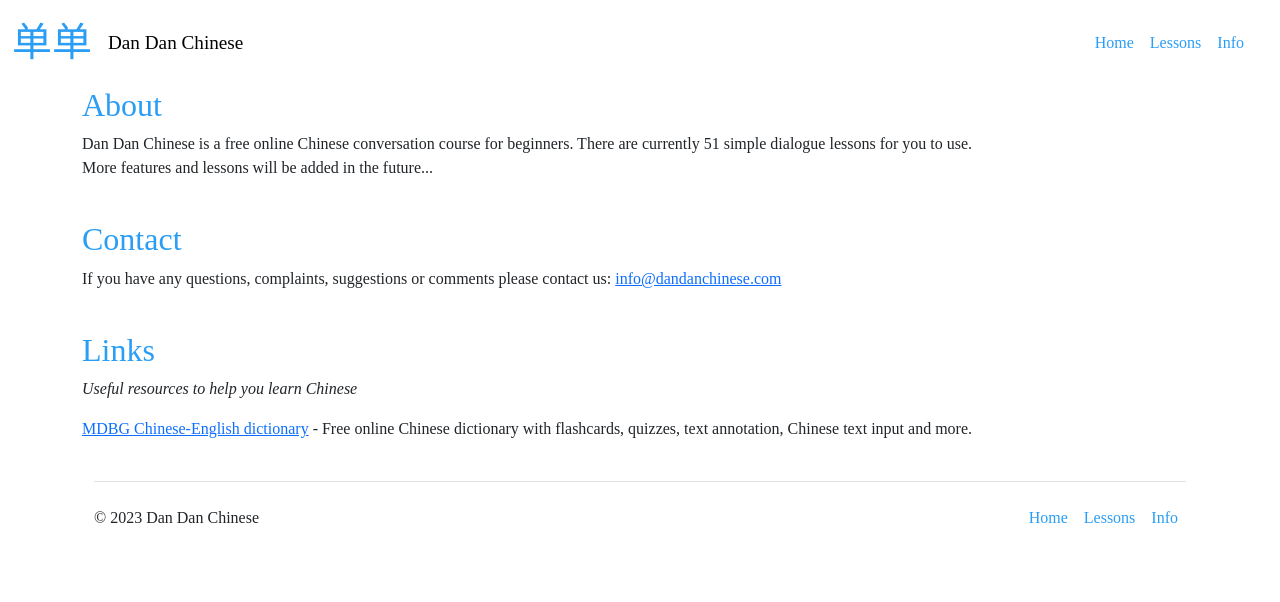
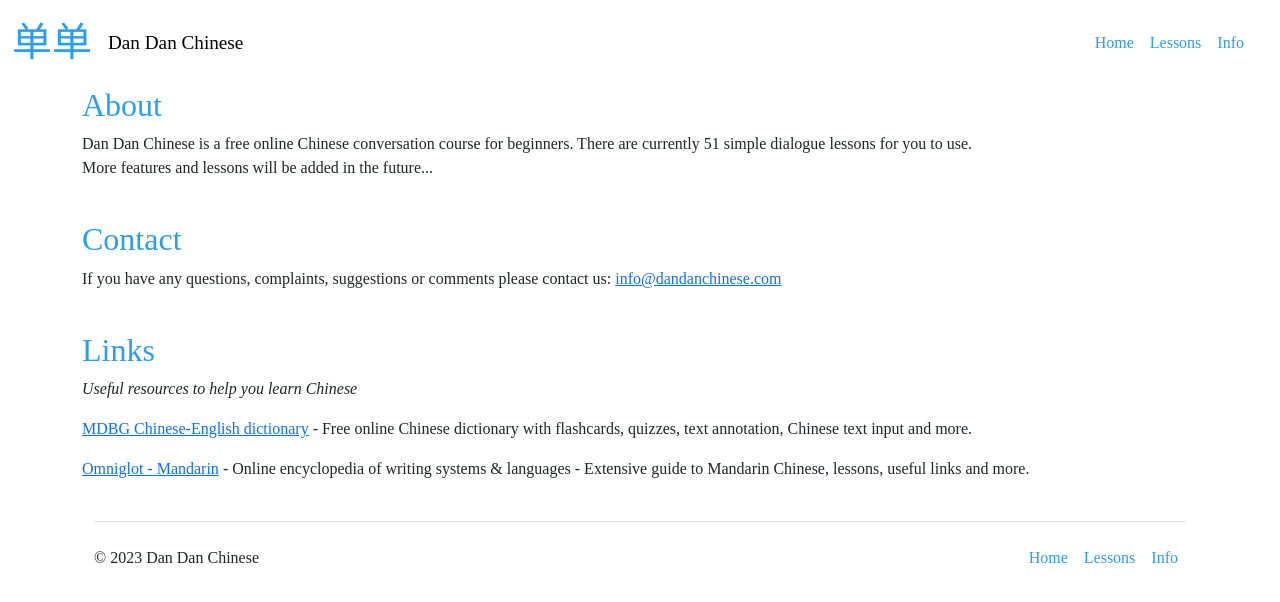
Before and after one commit to RN255/learn-chinese-gold, a React (Create React App) app: page /info in a window 1280 px wide. Shown: the top 602 px of the page. Built offline with nearby package versions, Linux system fonts and the light colour scheme.

Commit message:
added omniglot link

```diff
--- a/public/index.html
+++ b/public/index.html
@@ -2,18 +2,15 @@
 <html lang="en">
   <head>
     <meta charset="utf-8" />
-    <link rel="icon" href="%PUBLIC_URL%/danicon.png" />
+    <link rel="icon" href="%PUBLIC_URL%/favicon.ico" />
     <meta name="viewport" content="width=device-width, initial-scale=1" />
     <meta name="theme-color" content="#000000" />
     <title>Dan Dan Chinese | Learn Chinese conversation</title>
     <meta
       name="description"
-      content="Mandarin Chinese dialogues for beginners.
-      Learn Chinese online for free with conversation dialogues.
-      Learn by yourself!
-      Listen to the dialogue, read the script, follow our simple lessons!"
+      content="Mandarin Chinese dialogues for beginners. Learn Chinese online for free with conversation dialogues. Learn by yourself! Listen to the dialogue, read the script, follow our simple lessons!"
     />
-    <link rel="apple-touch-icon" href="%PUBLIC_URL%/danicon.png" />
+    <link rel="apple-touch-icon" href="%PUBLIC_URL%/favicon.ico" />
     <!-- social media data  -->
     <meta property="og:title" content="Dan Dan Chinese | Learn Chinese" />
     <meta property="og:description" content="Learn Chinese" />
--- a/src/pages/Info.js
+++ b/src/pages/Info.js
@@ -48,6 +48,19 @@ export default function Info() {
                 annotation, Chinese text input and more.
               </p>
             </li>
+            <li>
+              <p>
+                <a
+                  href="https://omniglot.com/chinese/mandarin.htm"
+                  target="_blank"
+                  rel="noreferrer"
+                >
+                  Omniglot - Mandarin
+                </a>{" "}
+                - Online encyclopedia of writing systems & languages - Extensive
+                guide to Mandarin Chinese, lessons, useful links and more.
+              </p>
+            </li>
           </ul>
         </div>
       </div>
```
Also changed, not shown: 1 other file (tests, documents, lock files or other folders).
